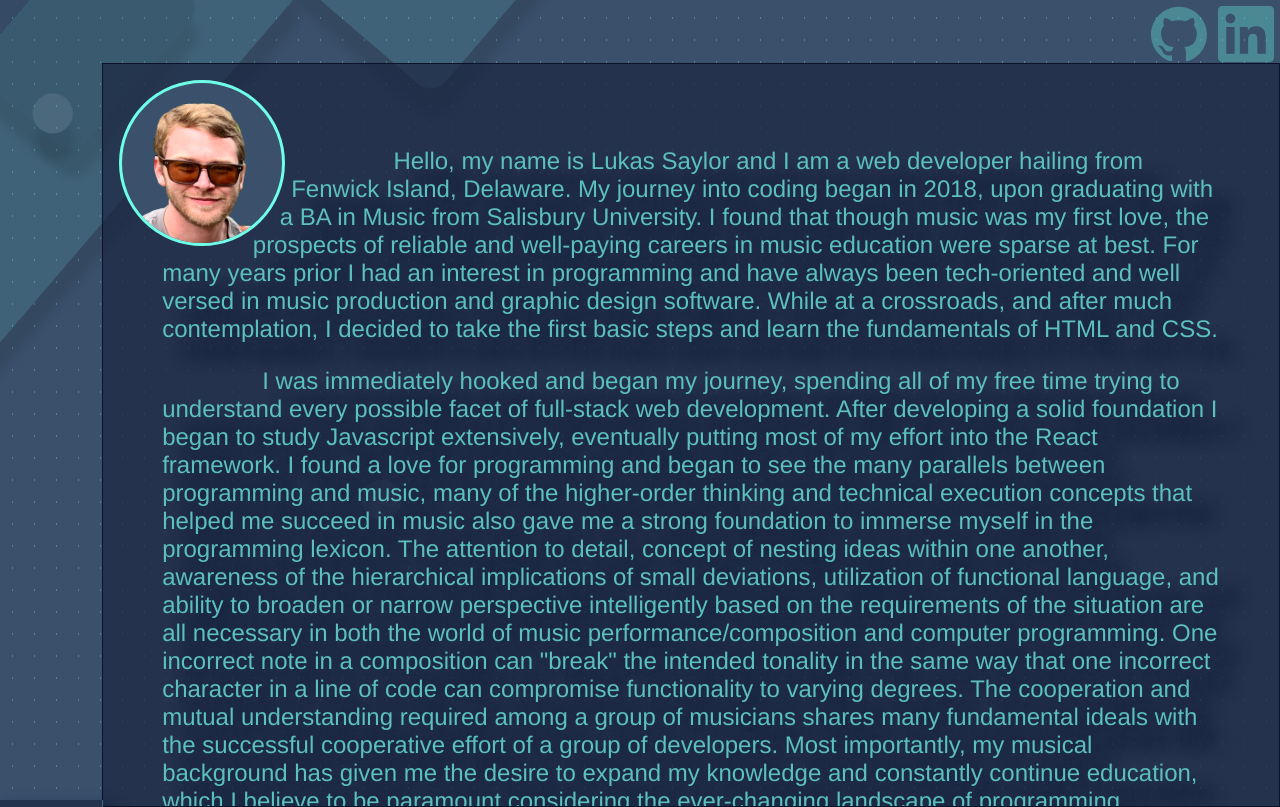
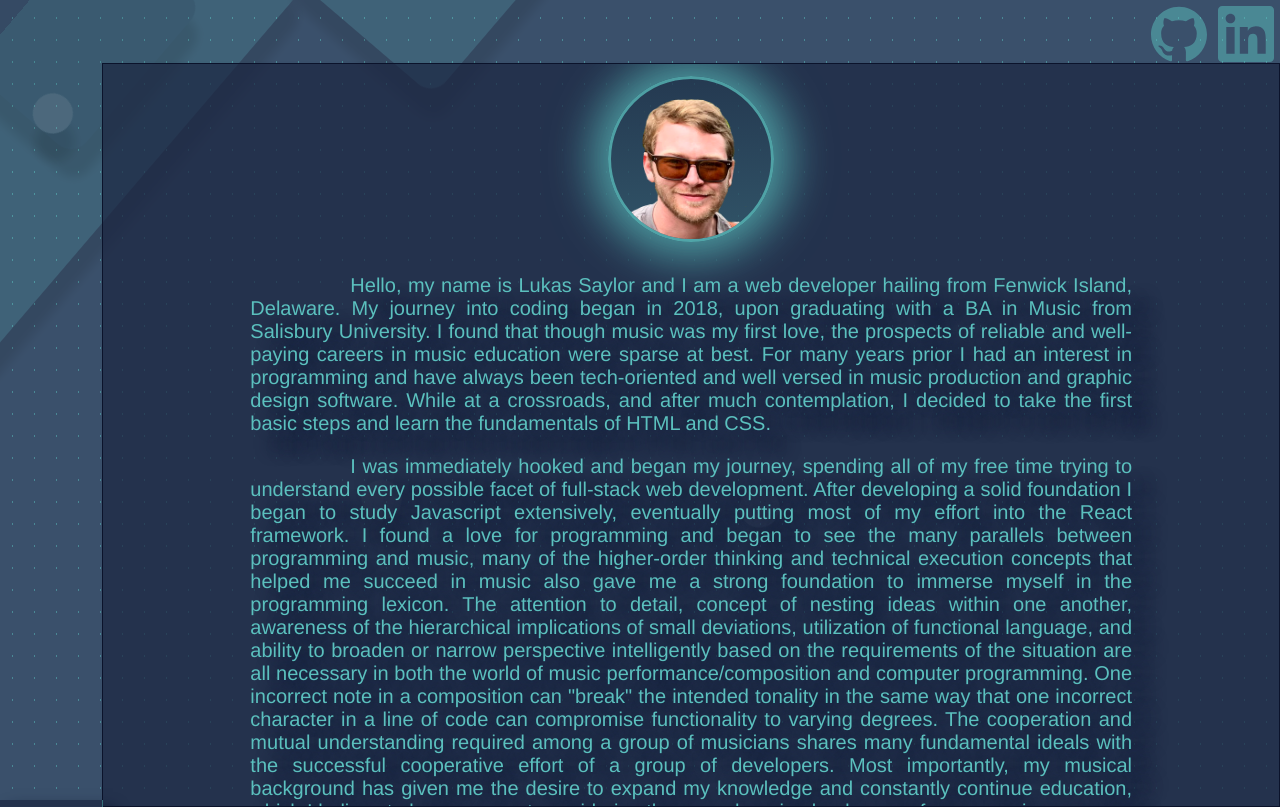
Before and after one commit to lukesaylor/DevPortfolioV2, a React (Create React App) app: page /#/About in a window 1280 px wide. Built offline with nearby package versions, Linux system fonts and the light colour scheme.

Commit message:
styling adjustments about/contact/projects

```diff
--- a/package.json
+++ b/package.json
@@ -19,7 +19,8 @@
     "react-iframe": "^1.8.0",
     "react-router-dom": "^5.2.0",
     "react-scripts": "3.4.1",
-    "react-tilt": "^0.1.4"
+    "react-tilt": "^0.1.4",
+    "react-typist": "^2.0.5"
   },
   "scripts": {
     "start": "react-scripts start",
--- a/src/components/About/About.css
+++ b/src/components/About/About.css
@@ -55,12 +55,14 @@
   width: 100%;
   height: 93vh;
   overflow: scroll;
+  display: flex;
+  flex-direction: column;
+  align-items: center;
   border: thin solid #0b132b;
   background-color: rgba(28, 37, 65, 0.7);
   box-shadow: 20px 20px 15px #0b132b;
   animation: contentrollin 1s forwards;
   z-index: 6;
-  justify-content: left;
 }
 
 .AboutContent::-webkit-scrollbar {
@@ -68,32 +70,71 @@
 }
 
 .Aboutimage {
-  position: relative;
   height: 20vh;
-  width: 20vh;
-  overflow: hidden;
+  margin-top: 1%;
   border-radius: 50%;
-  border: 3px solid #6fffe9;
-  background-color: #3a506b;
-  margin-top: 2vh;
-  margin-left: 2vh;
-  margin-right: 2vh;
-  shape-outside: circle();
-  float: left;
+  -webkit-box-shadow: 0px 0px 45px 15px rgba(91, 192, 190, 0.77);
+  -moz-box-shadow: 0px 0px 45px 15px rgba(91, 192, 190, 0.77);
+  box-shadow: 0px 0px 45px 15px rgba(91, 192, 190, 0.77);
+  background: linear-gradient(
+    180deg,
+    rgba(11, 19, 43, 0.3),
+    rgba(91, 192, 190, 0.3)
+  );
+  background-size: 200% 200%;
+  border: medium solid rgba(91, 192, 190, 0.75);
+
+  -webkit-animation: aboutimagegradient 7s ease infinite;
+  -moz-animation: aboutimagegradient 7s ease infinite;
+  animation: aboutimagegradient 7s ease infinite;
+}
+
+@-webkit-keyframes aboutimagegradient {
+  0% {
+    background-position: 0% 90%;
+  }
+  50% {
+    background-position: 100% 11%;
+  }
+  100% {
+    background-position: 0% 90%;
+  }
+}
+@-moz-keyframes aboutimagegradient {
+  0% {
+    background-position: 0% 90%;
+  }
+  50% {
+    background-position: 100% 11%;
+  }
+  100% {
+    background-position: 0% 90%;
+  }
+}
+@keyframes aboutimagegradient {
+  0% {
+    background-position: 0% 90%;
+  }
+  50% {
+    background-position: 100% 11%;
+  }
+  100% {
+    background-position: 0% 90%;
+  }
 }
 
 .AboutText {
-  padding-top: 5%;
+  padding-top: 1%;
   padding-bottom: 5%;
   position: relative;
-  width: 90%;
+  width: 75%;
   margin: auto;
   font-family: Arimo;
-  text-align: left;
-  font-size: 3vh;
+  text-align: justify;
+  text-justify: auto;
+  font-size: 2.5vh;
   text-indent: 100px;
 }
-
 
 @media (max-width: 1050px) {
   .Aboutheader {
@@ -110,11 +151,10 @@
   .AboutContent {
     height: 75vh;
     width: 100%;
-
   }
 
   .AboutText {
-    text-align: left;
     font-size: 2.5vh;
+    width: 90%;
   }
 }
--- a/src/components/Contact/Contact.css
+++ b/src/components/Contact/Contact.css
@@ -17,10 +17,11 @@
   box-shadow: 20px 20px 15px #0b132b;
   animation: contentrollin 1s forwards;
   z-index: 6;
-  justify-content: left;
+
   display: flex;
   flex-direction: column;
   align-items: center;
+  justify-content: center;
   padding-top: 20px;
   overflow: scroll;
 }
@@ -30,10 +31,11 @@
 }
 
 .ContactContent > form {
-  width: 100%;
+  width: 75%;
   display: flex;
   flex-direction: column;
   align-items: center;
+
 }
 
 .ContactContent > form > p {
@@ -150,12 +152,19 @@
     width: 100%;
   }
 
+  .ContactContent > form {
+    width: 100%;
+
+  }
+
   .ContactContent > form > input {
     width: 100%;
     margin-bottom: 5px;
+    font-size: x-large;
   }
 
   .ContactContent > form > textarea {
+    margin-top: 2vh;
     width: 100%;
     height: 20vh;
   }
--- a/src/components/Projects/ProjectCard.css
+++ b/src/components/Projects/ProjectCard.css
@@ -1,6 +1,6 @@
 .CardContainer {
   width: 100%;
-  height: 60vh;
+  height: 70vh;
   margin: 2%;
   overflow: hidden;
   display: flex;
@@ -41,7 +41,7 @@
   margin: 2%;
   background-color: #0b132b;
   height: 60%;
-  overflow: scroll;
+  overflow: hidden;
 }
 
 .CardText::-webkit-scrollbar {
@@ -84,5 +84,8 @@
   .CardContainer {
     width: 98%;
     margin: 2%;
+    margin-bottom: 5%;
+    height: fit-content;
   }
+
 }
```
Also changed, not shown: src/components/About/About.js (+46 -25 lines), 1 other file (tests, documents, lock files or other folders).
